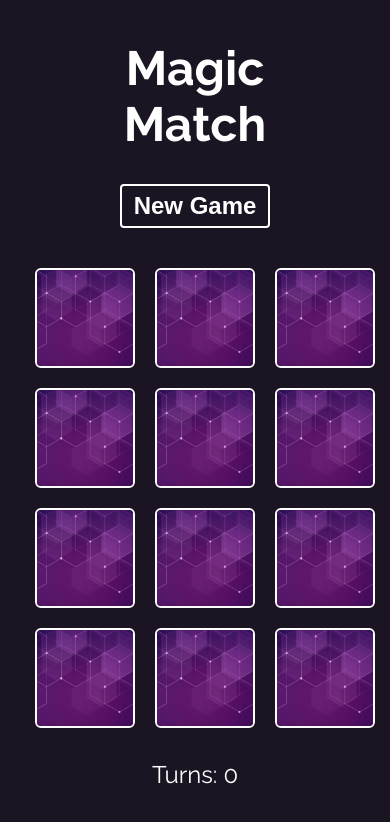
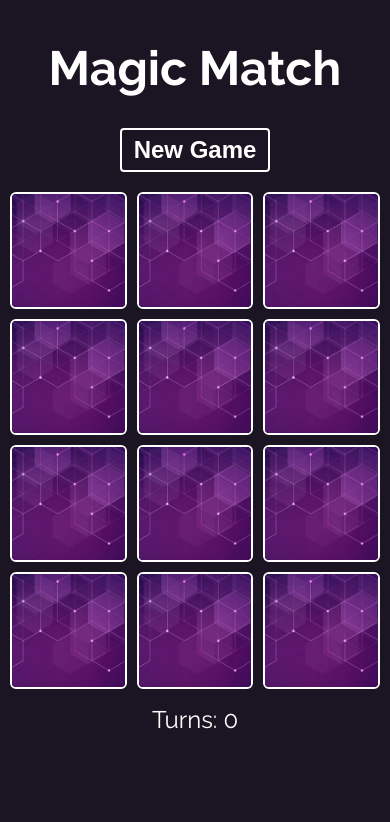
Before and after one commit to Suyukee/memory-game, a Next.js app: page / in a window 390 px wide. Shown: the top 822 px of the page. Built offline with nearby package versions, Linux system fonts and the light colour scheme.

Commit message:
Changed fixes for mobile

```diff
--- a/src/app/globals.css
+++ b/src/app/globals.css
@@ -43,11 +43,10 @@ button:hover {
 }
 
 .card-grid {
-	margin-top: 40px;
+	margin: 40px 20px 2rem;
 	display: grid;
 	grid-template-columns: 1fr 1fr 1fr 1fr;
 	grid-gap: 20px;
-	margin-bottom: 2rem;
 }
 
 .card {
@@ -55,7 +54,7 @@ button:hover {
 }
 
 .card img {
-	width: 200px;
+	width: 100%;
 	display: block;
 	border: 2px solid #fff;
 	border-radius: 6px;
@@ -85,28 +84,9 @@ button:hover {
 }
 
 @media (max-width: 875px) {
-	.main {
-		max-width: 660px;
-	}
-	.card img {
-		width: 150px;
+	.card-grid {
+		margin: 20px 10px 1rem;
+		grid-template-columns: 1fr 1fr 1fr;
+		grid-gap: 10px;
 	}
 }
-
-@media (max-width: 655px) {
-	.main {
-		max-width: 490px;
-	}
-	.card-grid {
-		grid-template-columns: 1fr 1fr 1fr;
-	}
-}
-
-@media (max-width: 505px) {
-	.main {
-		max-width: 320px;
-	}
-	.card img {
-		width: 100px;
-	}
-}
```
